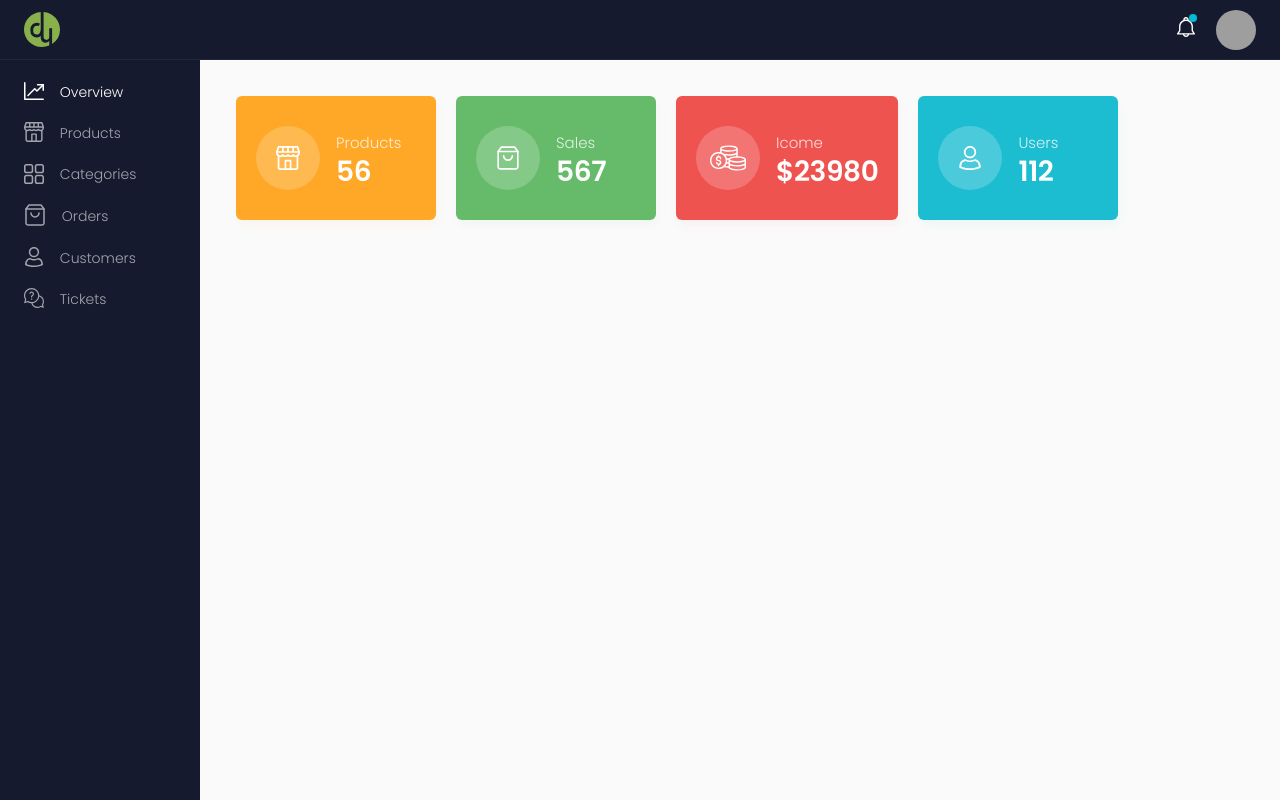
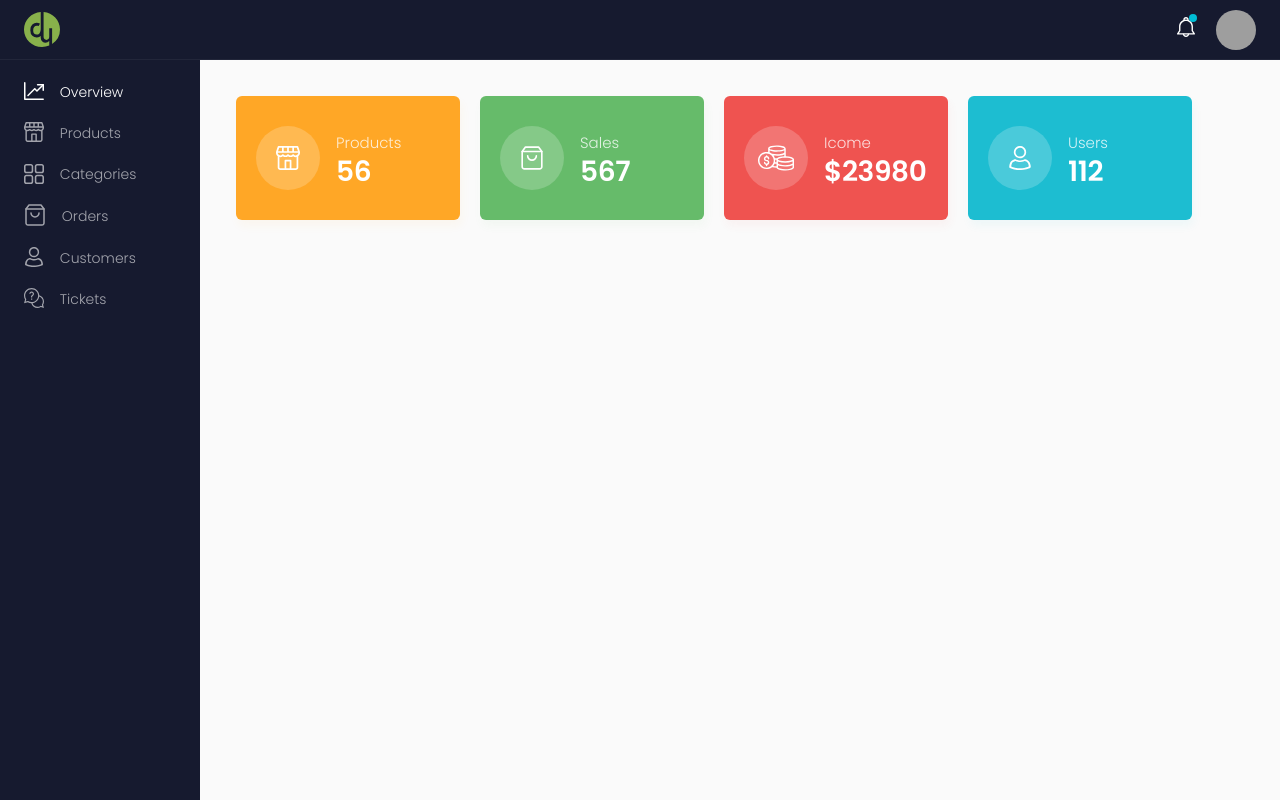
Before and after one commit to boushib/cuteel-frontend, a Next.js app: page /dashboard in a window 1280 px wide. Built offline with nearby package versions, Linux system fonts and the light colour scheme; grey boxes are pictures that could not be loaded.

Commit message:
allow dashboard overview items to wrap if needed

```diff
--- a/pages/dashboard/Overview.module.sass
+++ b/pages/dashboard/Overview.module.sass
@@ -9,10 +9,11 @@ $color4: #1dbdd1
 
 .overview
   display: flex
+  flex-wrap: wrap
   margin: -10px
   margin-bottom: 36px
   &__item
-    min-width: 200px
+    min-width: 224px
     height: 124px
     margin: 10px
     padding: 16px 20px
```
